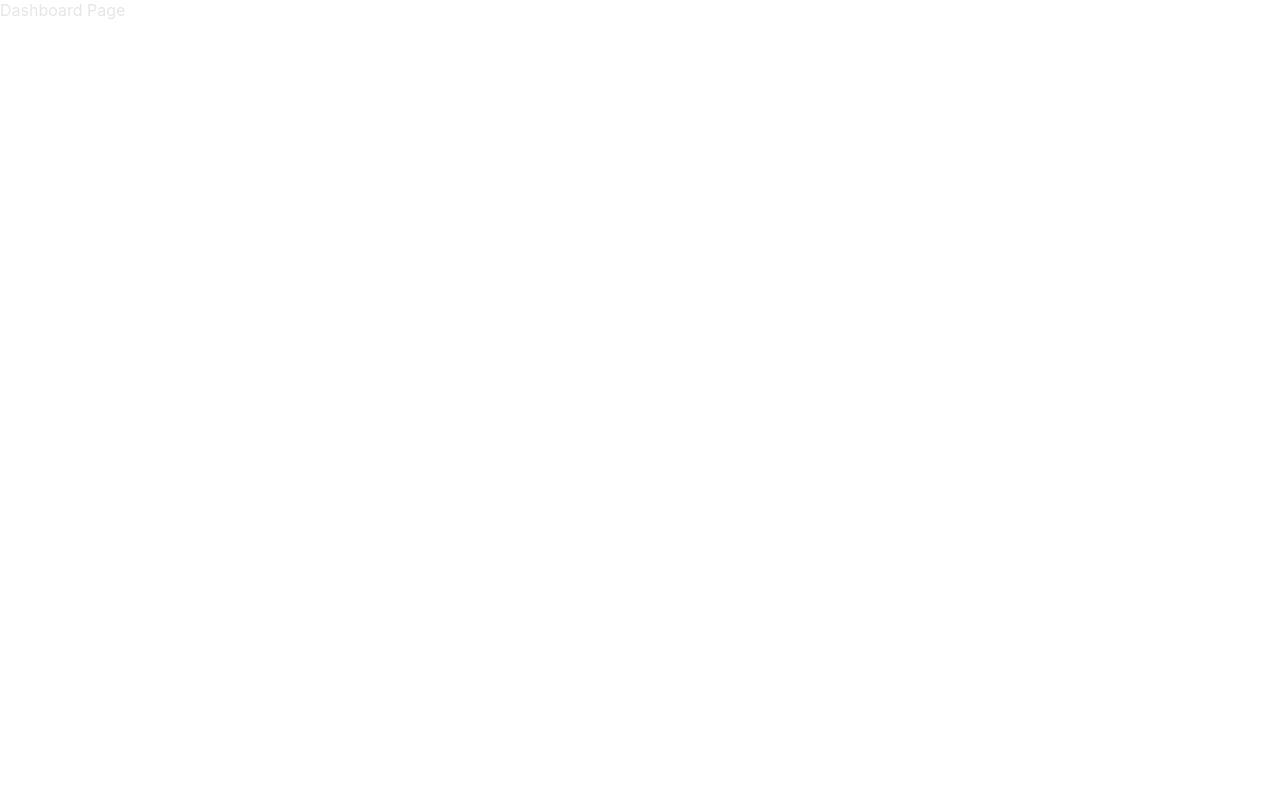
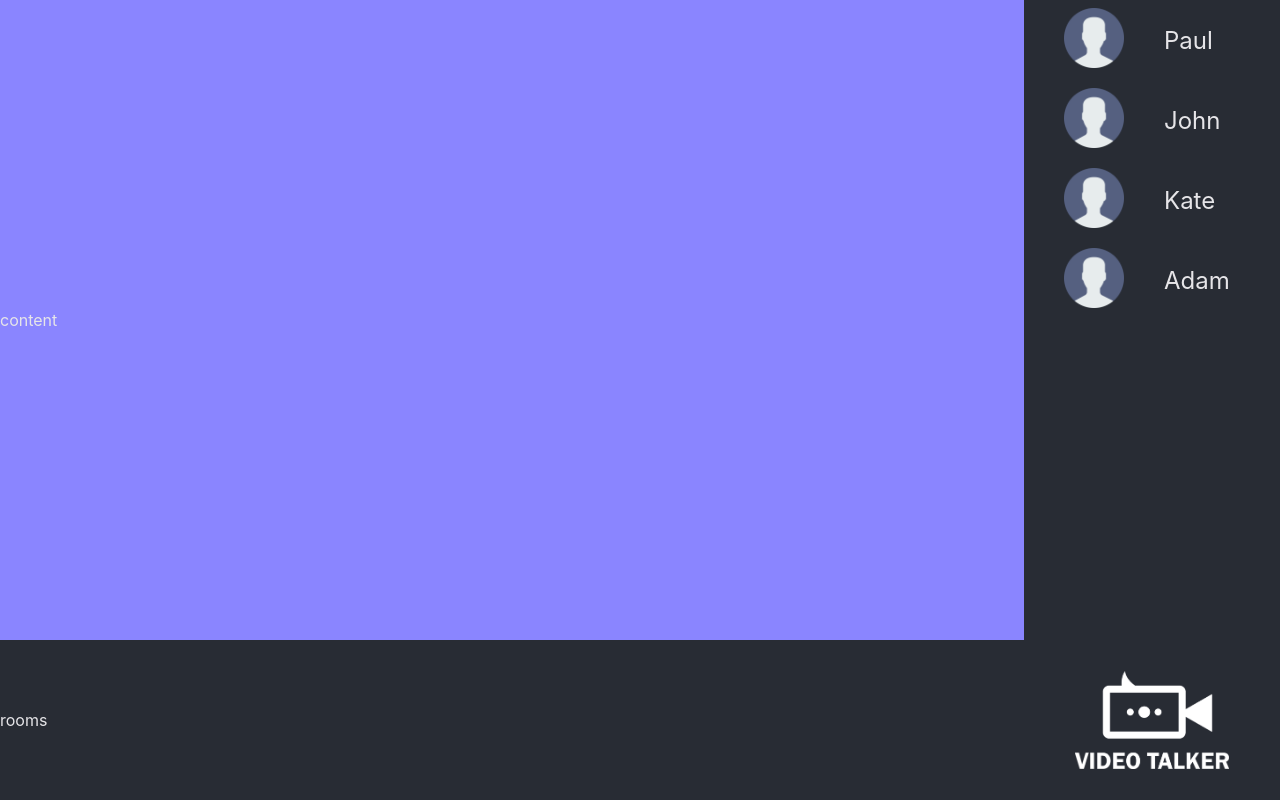
Before and after one commit to Anasta16/test-video-app, a React (Create React App) app in the folder test-video-frontend/: page /dashboard in a window 1280 px wide. Built offline with nearby package versions, Linux system fonts and the light colour scheme; no server answers.

Commit message:
dashboard page designed, hardcoded test active users, users mapped and  rendered on screen and avatar set for each user

```diff
--- /dev/null
+++ b/test-video-frontend/src/Dashboard/Dashboard.css
@@ -0,0 +1,62 @@
+.dashboard_container {
+    width: 100vw;
+    height: 100vh;
+    display: flex;
+  }
+
+  .dashboard_left_section {
+    width: 80%;
+    height: 100%;
+    display: flex;
+    flex-direction: column;
+  }
+
+  .dashboard_right_section {
+    width: 20%;
+    height: 100%;
+  }
+
+  .dashboard_content_container {
+    width: 100%;
+    height: 80%;
+    display: flex;
+    align-items: center;
+  }
+
+  .dashboard_rooms_container {
+    width: 100%;
+    height: 20%;
+    display: flex;
+    align-items: center;
+  }
+
+  .dashboard_info_text_container {
+    margin-left: 30px;
+    display: flex;
+    flex-direction: column;
+  }
+
+  .dashboard_info_text_title {
+    font-size: 50px;
+  }
+
+  .dashboard_info_text_description {
+    margin-top: 20px;
+    font-size: 20px;
+  }
+
+  .dashboard_active_users_list {
+    height: 80%
+  }
+
+  .dashboard_logo_container {
+    height: 20%;
+    display: flex;
+    align-items: center;
+    justify-content: center;
+    font-size: 50px;
+  }
+
+  .dashboard_logo_image {
+    width: 60%;
+  }
--- a/test-video-frontend/src/Dashboard/Dashboard.js
+++ b/test-video-frontend/src/Dashboard/Dashboard.js
@@ -1,9 +1,32 @@
 import React from 'react';
+
+import logo from '../resources/test-video-app-logo.png';
+import './Dashboard.css';
+import ActiveUsersList from './components/ActiveUsersList/ActiveUsersList';
 
 const Dashboard = () => {
   return (
-    <div>
-        Dashboard Page
+    <div className="dashboard_container background_main_color">
+      <div className="dashboard_left_section">
+        <div className="dashboard_content_container">
+          content
+        </div>
+        <div className="dashboard_rooms_container background_secondary_color">
+          rooms
+        </div>
+      </div>
+      <div className="dashboard_right_section background_secondary_color">
+        <div className="dashboard_active_users_list">
+          <ActiveUsersList />
+        </div>
+        <div className="dashboard_logo_container">
+          <img
+            className="dashboard_logo_image"
+            src={logo}
+            alt=""
+          />
+        </div>
+      </div>
     </div>
   )
 }
--- /dev/null
+++ b/test-video-frontend/src/Dashboard/components/ActiveUsersList/ActiveUsersList.css
@@ -0,0 +1,30 @@
+.active_user_list_container {
+    width: 100%;
+    height: 100%;
+  }
+
+  .active_user_list_item {
+    width: 100%;
+    height: 80px;
+    display: flex;
+    align-items: center;
+    transition: 0.3s;
+  }
+
+  .active_user_list_item:hover {
+    background-color: #8a85ff;
+  }
+
+  .active_user_list_image_container {
+    width: 60px;
+    margin-left: 40px;
+    margin-right: 40px;
+  }
+
+  .active_user_list_text {
+    font-size: 24px;
+  }
+
+  .active_user_list_image {
+    width: 100%;
+  }
--- /dev/null
+++ b/test-video-frontend/src/Dashboard/components/ActiveUsersList/ActiveUsersList.js
@@ -0,0 +1,39 @@
+import React from 'react';
+
+import './ActiveUsersList.css';
+import ActiveUsersListItem from './ActiveUsersListItem';
+
+const activeUsers = [
+    {
+        socketId: 321,
+        username: 'Paul'
+    },
+    {
+        socketId: 333,
+        username: 'John'
+    },
+    {
+        socketId: 432,
+        username: 'Kate'
+    },
+    {
+        socketId: 345,
+        username: 'Adam'
+    }
+]
+
+
+const ActiveUsersList = () => {
+  return (
+    <div className="active_user_list_container">
+        {activeUsers.map((activeUser) => (
+            <ActiveUsersListItem
+                key={activeUser.socketId}
+                activeUser={activeUser}
+            />
+        ))}
+    </div>
+  )
+}
+
+export default ActiveUsersList;
--- /dev/null
+++ b/test-video-frontend/src/Dashboard/components/ActiveUsersList/ActiveUsersListItem.js
@@ -0,0 +1,28 @@
+import React from 'react';
+
+import userAvatar from '../../../resources/userAvatar.png';
+
+const ActiveUsersListItem = (props) => {
+
+    const { activeUser } = props;
+
+    const handleListItemPressed = () => {
+        // call to other user
+    }
+
+  return (
+    <div
+        className="active_user_list_item"
+        onClick={handleListItemPressed}
+    >
+        <div className="active_user_list_image_container">
+            <img className="active_user_list_image" src={userAvatar} alt="" />
+        </div>
+        <span className="active_user_list_text">
+            {activeUser.username}
+        </span>
+    </div>
+  )
+}
+
+export default ActiveUsersListItem;
--- a/test-video-frontend/src/LoginPage/LoginPage.js
+++ b/test-video-frontend/src/LoginPage/LoginPage.js
@@ -14,6 +14,7 @@ const LoginPage = ({ saveUsername }) => {
   const history = useHistory();
 
   const handleSubmitButtonPressed = () => {
+    // currently not working (2/29/2024)
     history.push('/dashboard')
     saveUsername(username);
   };
```
Also changed, not shown: test-video-frontend/src/resources/userAvatar.png (added).
